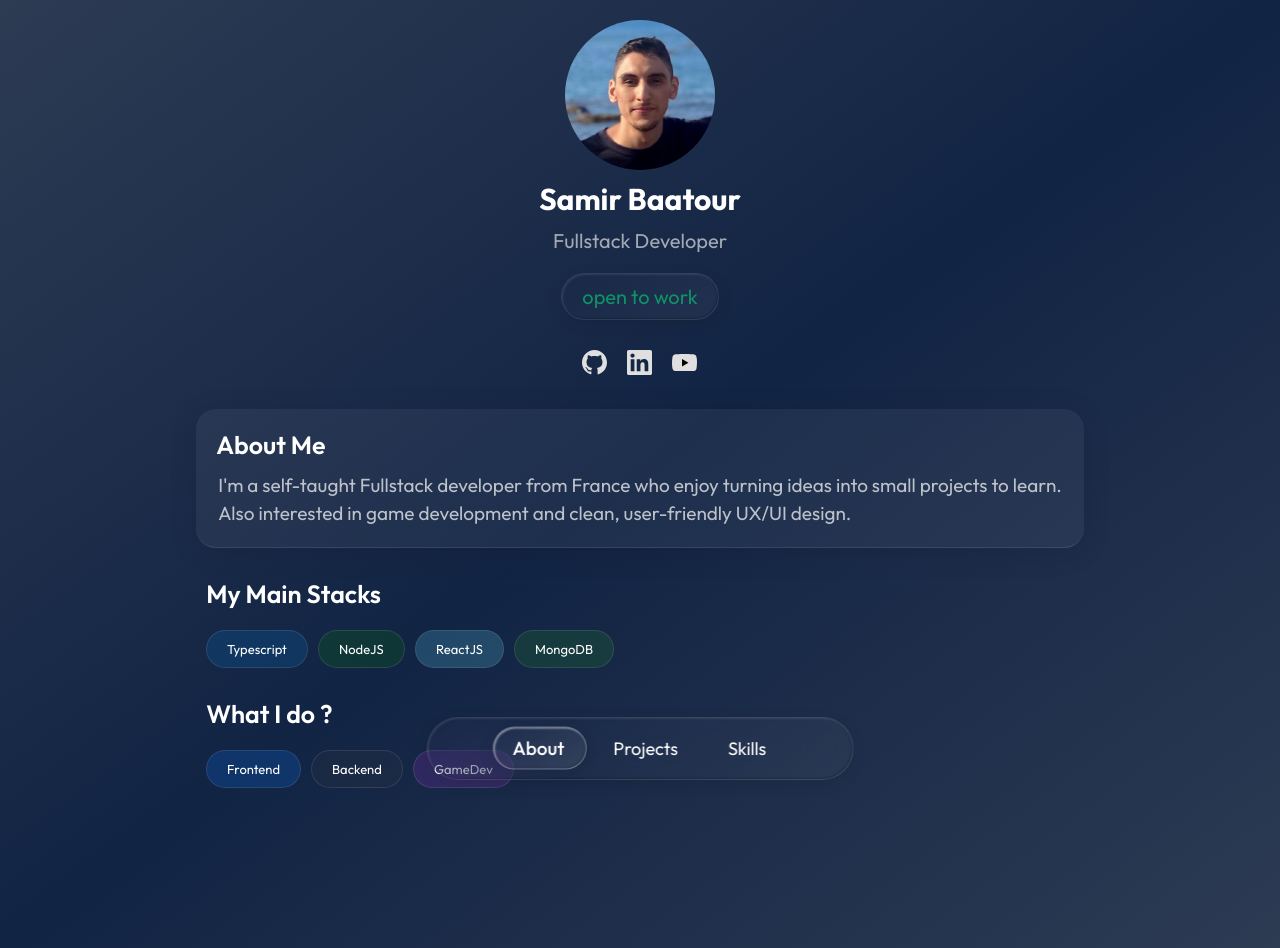
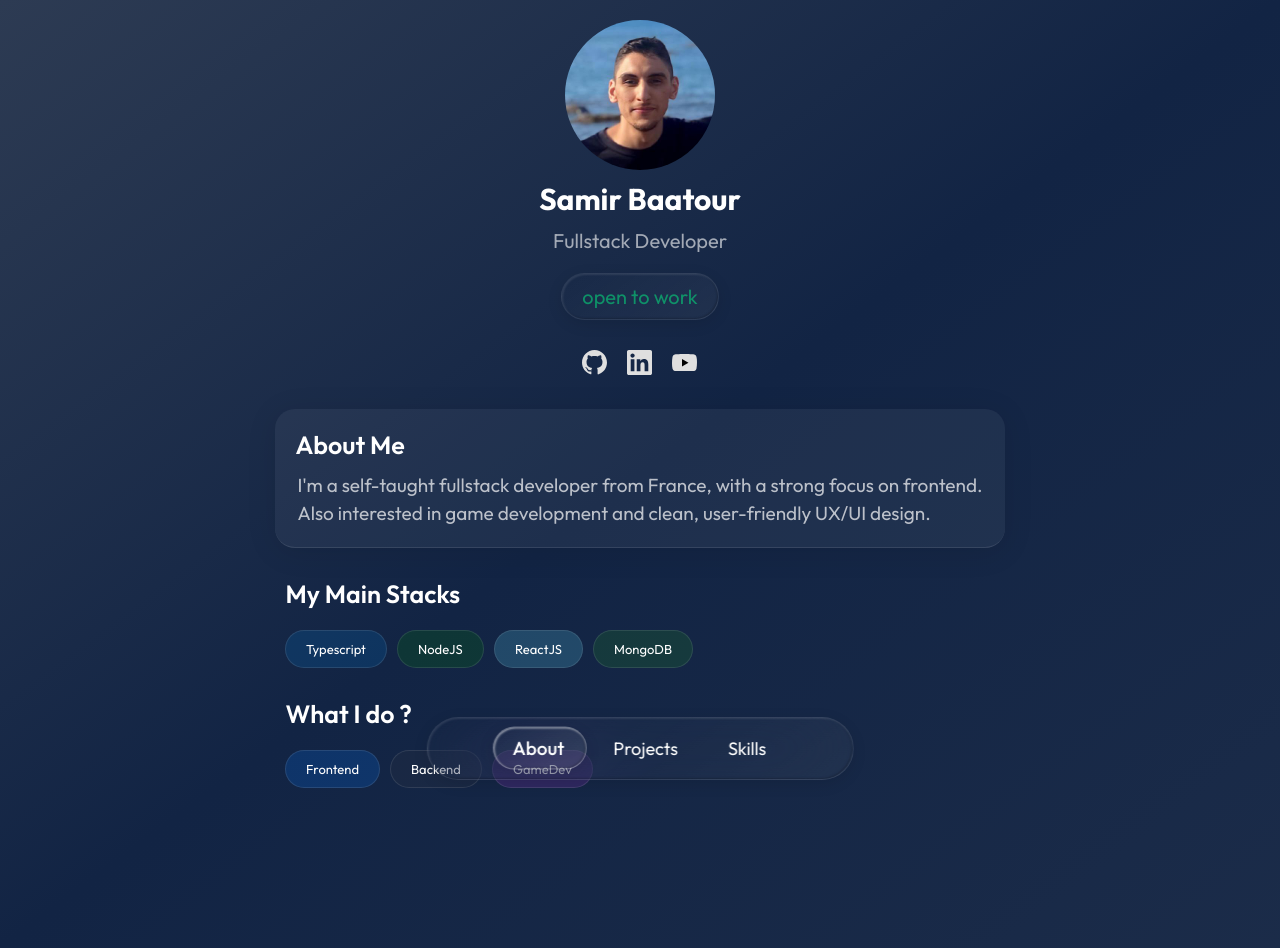
Before and after one commit to SuperCoolNinja/portfolio-2025, a React (Vite) app: page / in a window 1280 px wide. Built offline with nearby package versions, Linux system fonts and the light colour scheme.

Commit message:
change bg + bio

```diff
--- a/src/features/About/data/aboutItem_data.ts
+++ b/src/features/About/data/aboutItem_data.ts
@@ -12,6 +12,6 @@ export const aboutItemsData: IAboutItems[] = [
 ];
 
 export const AboutMeSentances: string[] = [
-  "I'm a self-taught Fullstack developer from France who enjoy turning ideas into small projects to learn.",
+  "I'm a self-taught fullstack developer from France, with a strong focus on frontend.",
   "Also interested in game development and clean, user-friendly UX/UI design.",
 ];
--- a/src/index.css
+++ b/src/index.css
@@ -30,14 +30,12 @@ body {
   min-height: 100vh;
   height: 100%;
 
-  /* background: #192434; */
   background: linear-gradient(
     to bottom right,
     #2d3b53 0%,
     #122444 50%,
-    #2d3b53 100%
+    #2d3b53 200%
   );
-  /* background-attachment: fixed; */
 
   overflow-x: hidden;
   color: white;
```
